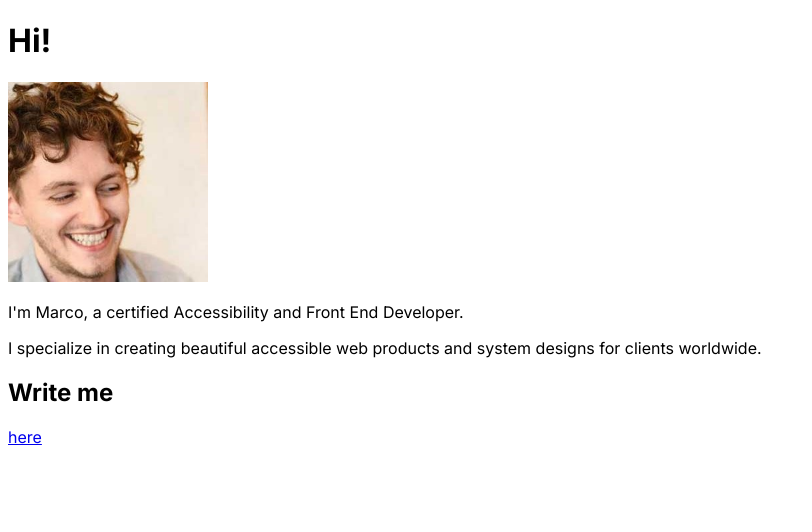
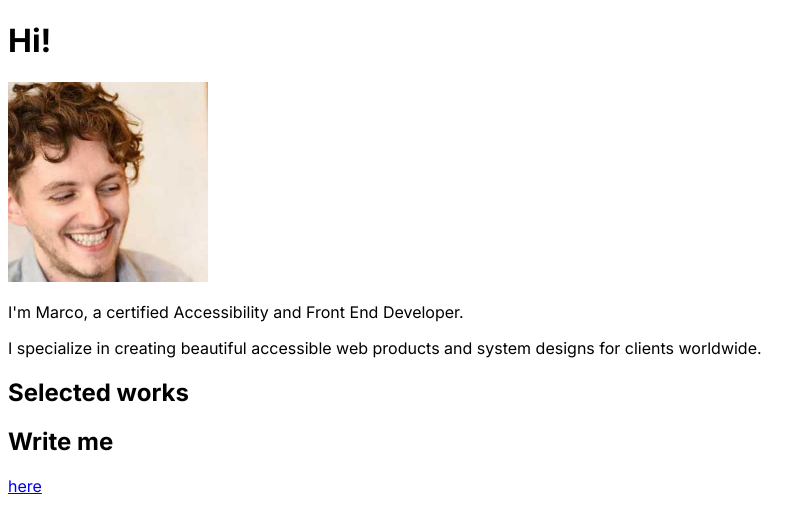
Before and after one commit to MarcoMaz/mazzo, a Next.js app: page / in a window 1280 px wide. Shown: the top 532 px of the page, without its empty margins (0-812 px from the left). Built offline with nearby package versions, Linux system fonts and the light colour scheme.

Commit message:
( selectedWorks ): - add component - add tests

```diff
--- /dev/null
+++ b/app/components/sections/SelectedWorks/SelectedWorks.tsx
@@ -0,0 +1,17 @@
+import data from "../../../../public/assets/content/content.json";
+
+import Heading from "../../presentational/Heading";
+
+const SelectedWorks = () => {
+  return (
+    <>
+      <Heading
+        dataCy="selected-works-heading"
+        level={2}
+        label={data.selectedWorks.headline}
+      />
+    </>
+  );
+};
+
+export default SelectedWorks;
--- a/app/page.tsx
+++ b/app/page.tsx
@@ -1,6 +1,7 @@
 import Posts from "./components/Posts";
 
 import Hi from "./components/sections/Hi/Hi";
+import SelectedWorks from "./components/sections/SelectedWorks/SelectedWorks";
 import WriteMe from "./components/sections/WriteMe/WriteMe";
 
 import styles from "./page.module.css";
@@ -13,7 +14,7 @@ export default function Home() {
       </header>
       <nav></nav>
       <main className={styles.main}>
-        {/* SELECTED WORKS */}
+        <SelectedWorks />
         {/* <Posts /> */}
       </main>
       <footer>
```
Also changed, not shown: 1 other file (tests, documents, lock files or other folders).
